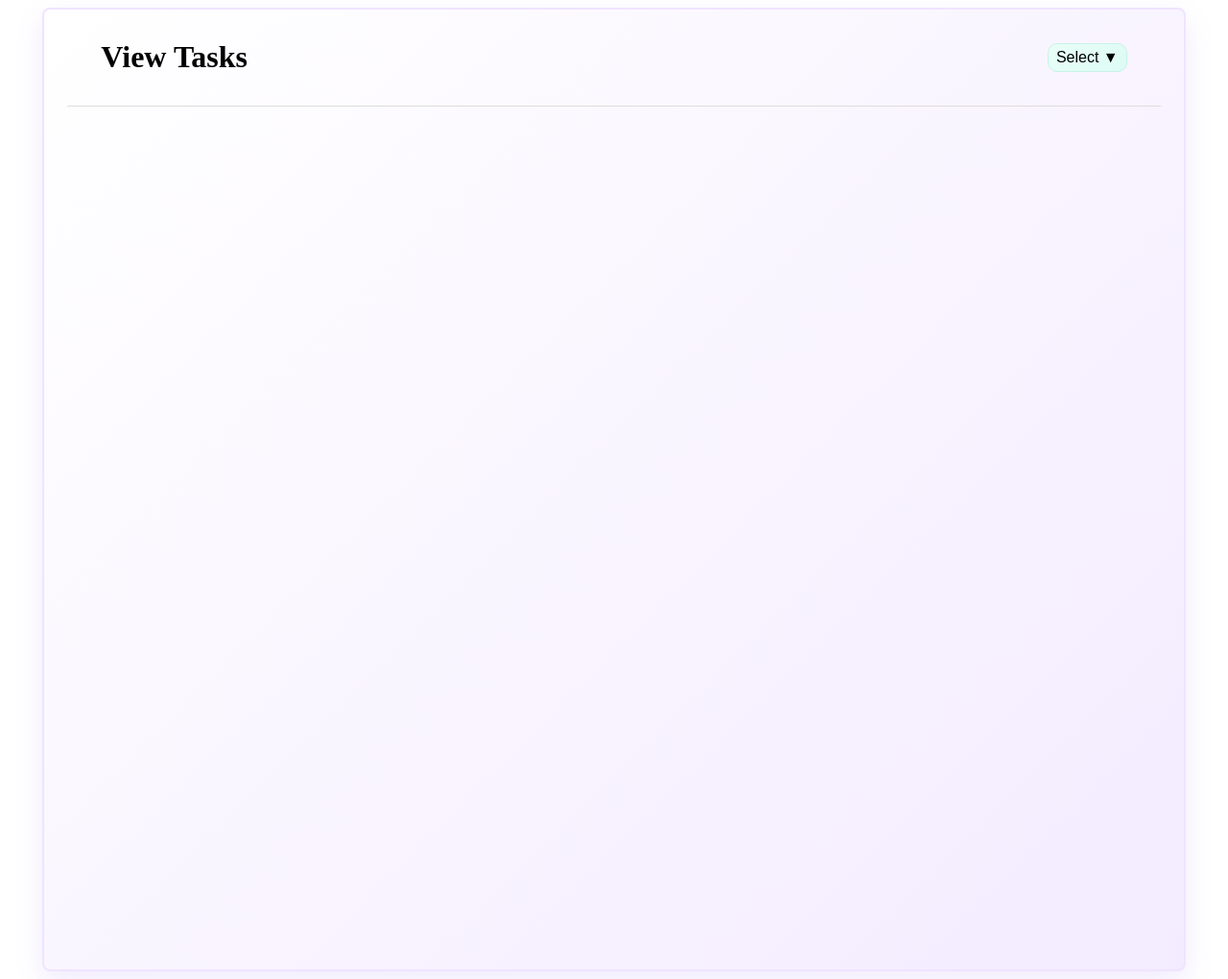
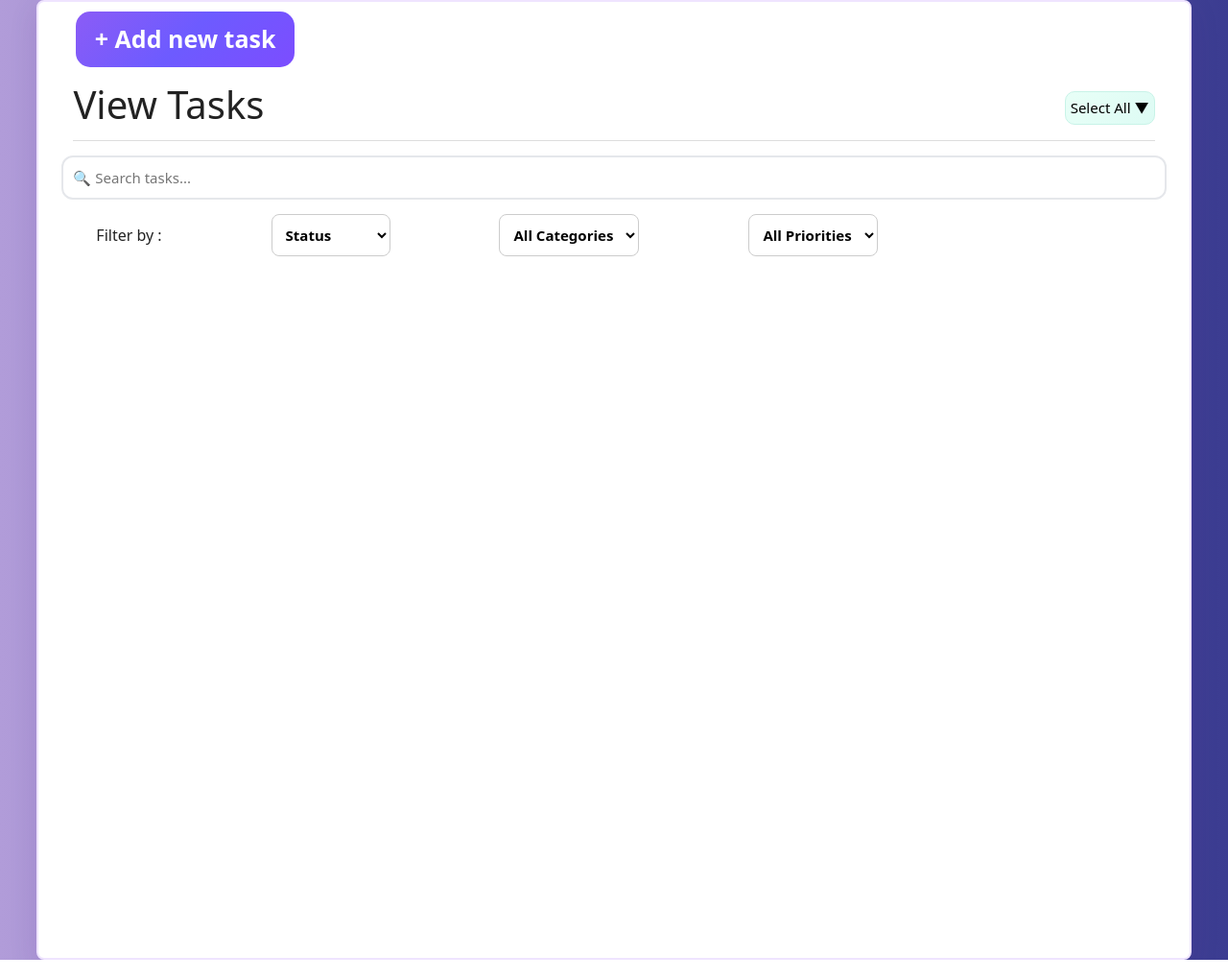
Before and after one commit to Beef-King/Group-5_To-do-list-, a Flask app: page /tasks in a window 1280 px wide. Shown: the whole page at 96% size. Run offline with Flask 3, Linux system fonts and the light colour scheme.

Commit message:
frontend for the view task page is compkete, remains the logic

```diff
--- a/static/view_task.css
+++ b/static/view_task.css
@@ -1,11 +1,12 @@
+body.gallery2{
+  background: linear-gradient(to right, #B19CD9, #3B3C91);
+    color: #222;
+}
+
 .container2{
-  background: linear-gradient(
-        135deg,
-        #FFFFFF,
-        #F3EBFF
-    );
+  background-color: #FFF;
   border: 2px solid #EFE4FF;
-  box-shadow: 0 12px 30px rgba(139, 92, 246, 0.12);
+  box-shadow: 0 10px 30px rgba(75, 0, 130, 0.12);
   width:94%;
   min-height:1000px;
   margin:auto;
@@ -13,12 +14,43 @@
   overflow:visible;
 }
 
+.new-task{
+  background: linear-gradient(135deg, #8B5CF6 0%, #6D5BFF 50%, #7C4DFF 100%);
+  color: white;
+  width: fit-content;
+  padding: 10px 20px;
+  margin: 10px 15px;
+  display: flex;
+  justify-content: center;
+  align-items: center;
+  font-size: 15px;
+  font-weight: 600;
+  border-radius: 10px;
+}
+
+@media (min-width: 764px){
+  .new-task{
+    margin-left: 3vw;
+    font-size: 25px;
+    border-radius: 15px;
+  }
+}
+
+.new{
+  text-decoration: none;
+  color: white;
+    -webkit-tap-highlight-color: transparent;
+}
+.new-task:hover {
+  background: linear-gradient(90deg, #4F46E5, #7C3AED);
+}
+
 .view-task{
-    width: 90%;
+    width: 94%;
     margin: auto;
-    padding: 10px 3%;
+    margin-top: 15px;
     border-bottom: 1px solid #ddd;
-    padding-bottom: 10px;
+    padding-bottom: 5px;
     display: flex;
     justify-content: space-between;
     align-items: center;
@@ -31,11 +63,11 @@
 }
 
 .select-btn{
-    padding: 5px 8px;
+    padding:5px;
     border-radius: 10px;
     background: linear-gradient(135deg, #E8FFF7, #DDFBF4);
     border: 1px solid #C8F3E8;
-    font-size: 16px;
+    font-size: 15px;
     cursor: pointer;
     -webkit-tap-highlight-color: transparent;
 }
@@ -45,12 +77,12 @@
 }
 
 .delete-btn{
-    padding: 5px 8px;
+    padding: 5px;
     border: 1px solid #ffb5b5;
     border-radius: 10px;
     background: white;
     color: red;
-    font-size: 16px;
+    font-size: 15px;
     cursor: pointer;
     display: none;
 }
@@ -58,3 +90,85 @@
 .delete-btn:hover{
     background: #fff1f1;
 }
+
+.search-container{
+    width: 96%;
+    margin: 15px auto;
+}
+
+.search-input{
+    width: 100%;
+    padding: 10px;
+    border: 2px solid #E5E7EB;
+    border-radius: 12px;
+    font-size: 15px;
+    outline: none;
+    transition: all 0.3s ease;
+    background: #fff;
+}
+
+.search-input:focus{
+    border-color: #8B5CF6;
+    box-shadow: 0 0 10px rgba(139,92,246,.25);
+}
+
+.status-tabs{
+    display: flex;
+    width: 96%;
+    margin: 10px auto;
+    border: 1px solid #E8E8E8;
+    border-radius: 12px;
+    overflow: hidden;
+    background: #fff;
+}
+
+.status-tab{
+    flex: 1;
+    padding: 5px;
+    border: none;
+    background: transparent;
+    font-size: 15px;
+    font-weight: 600;
+    cursor: pointer;
+    transition: 0.3s;
+    color: #555;
+}
+
+.status-tab:not(:last-child){
+    border-right: 1px solid #E8E8E8;
+}
+
+.status-tab.active{
+    background: #8B5CF6;
+    color: #fff;
+}
+
+.filter-tabs{
+  display: none;
+}
+
+@media (min-width:768px){
+
+    .status-tabs{
+        display: none;
+    }
+
+    .filter-tabs{
+        display: flex;
+        align-items: center;
+        margin-left: 5%;
+        gap: 10%;
+
+    }
+
+    .filter-tabs select{
+        padding:10px;
+        font-size: 15px;
+        font-weight: 600;
+        border:1px solid #ccc;
+        border-radius:8px;
+        background:#fff;
+    }
+
+
+}
--- a/static/view_task.js
+++ b/static/view_task.js
@@ -1,6 +1,39 @@
+// =====================
+// Select Button
+// =====================
 const selectBtn = document.querySelector(".select-btn");
 const deleteBtn = document.querySelector(".delete-btn");
 
-selectBtn.addEventListener("click", () => {
-    deleteBtn.style.display = "inline-block";
-});
+if (selectBtn && deleteBtn) {
+    selectBtn.addEventListener("click", () => {
+        deleteBtn.style.display = "inline-block";
+    });
+}
+
+// =====================
+// Search
+// =====================
+const searchInput = document.getElementById("searchInput");
+
+if (searchInput) {
+    searchInput.addEventListener("input", function () {
+        console.log(this.value.trim());
+    });
+}
+
+// =====================
+// Status Tabs
+// =====================
+const tabs = document.querySelectorAll(".status-tab");
+
+if (tabs.length > 0) {
+    tabs.forEach(tab => {
+        tab.addEventListener("click", () => {
+
+            tabs.forEach(btn => btn.classList.remove("active"));
+
+            tab.classList.add("active");
+
+        });
+    });
+}
--- a/templates/view_task.html
+++ b/templates/view_task.html
@@ -4,24 +4,63 @@
     <meta charset="UTF-8">
     <meta name="viewport" content="width=device-width, initial-scale=1.0">
     <title>COS Group 5 project</title>
+    <link href="https://cdn.jsdelivr.net/npm/bootstrap@5.3.3/dist/css/bootstrap.min.css" rel="stylesheet">
     <link rel="stylesheet" href="{{ url_for('static', filename='view_task.css') }}">
     <script src="{{ url_for('static', filename='view_task.js') }}" defer></script>
 </head>
-<body>
+<body class="gallery2">
   <div class="container2">
+    <a href="/create" class="new">
+    <div class="new-task">
+       + Add new task
+    </div>
+    </a>
     <div class="view-task">
         <h1>View Tasks</h1>
-
         <div class="actions">
             <button class="select-btn">
-            Select ▼
+                Select  All ▼
             </button>
-
             <button class="delete-btn">
                 🗑 Delete
             </button>
         </div>
     </div>
+    <div class="search-container">
+       <input type="text" id="searchInput" class="search-input" placeholder="🔍 Search tasks...">
+    </div>
+    <div class="status-tabs">
+       <button id="allBtn" class="status-tab active">All</button>
+       <button id="pendingBtn" class="status-tab">Pending</button>
+       <button id="completedBtn" class="status-tab">Completed</button>
+    </div>
+    <div class="filter-tabs">
+          <span>Filter by :</span>
+          <select>
+             <option value ="" selected disabled>Status</option>
+             <option>Pending</option>
+             <option>Completed</option>
+          </select>
+
+          <select>
+             <option value ="" selected disabled>All Categories</option>
+             <option>School</option>
+             <option>Work</option>
+             <option>Shopping</option>
+             <option>Health</option>
+             <option>Birthday</option>
+             <option>Others</option>
+          </select>
+
+          <select>
+             <option value ="" selected disabled>All Priorities</option>
+             <option>High</option>
+             <option>Medium</option>
+             <option>Low</option>
+          </select>
+        </div>
+
+
 
 </div>
 
```
Also changed, not shown: database.db. Lines whose indentation alone changed are shown as unchanged.
